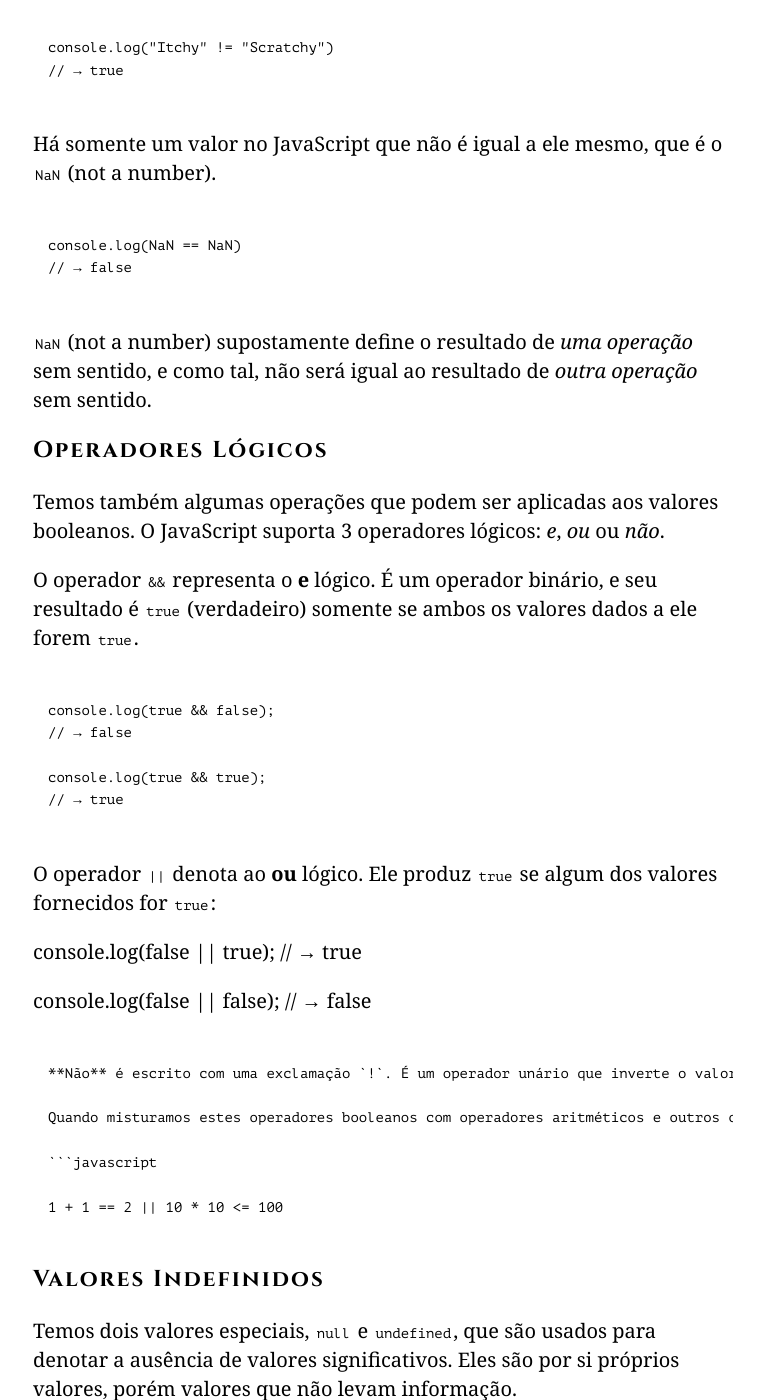
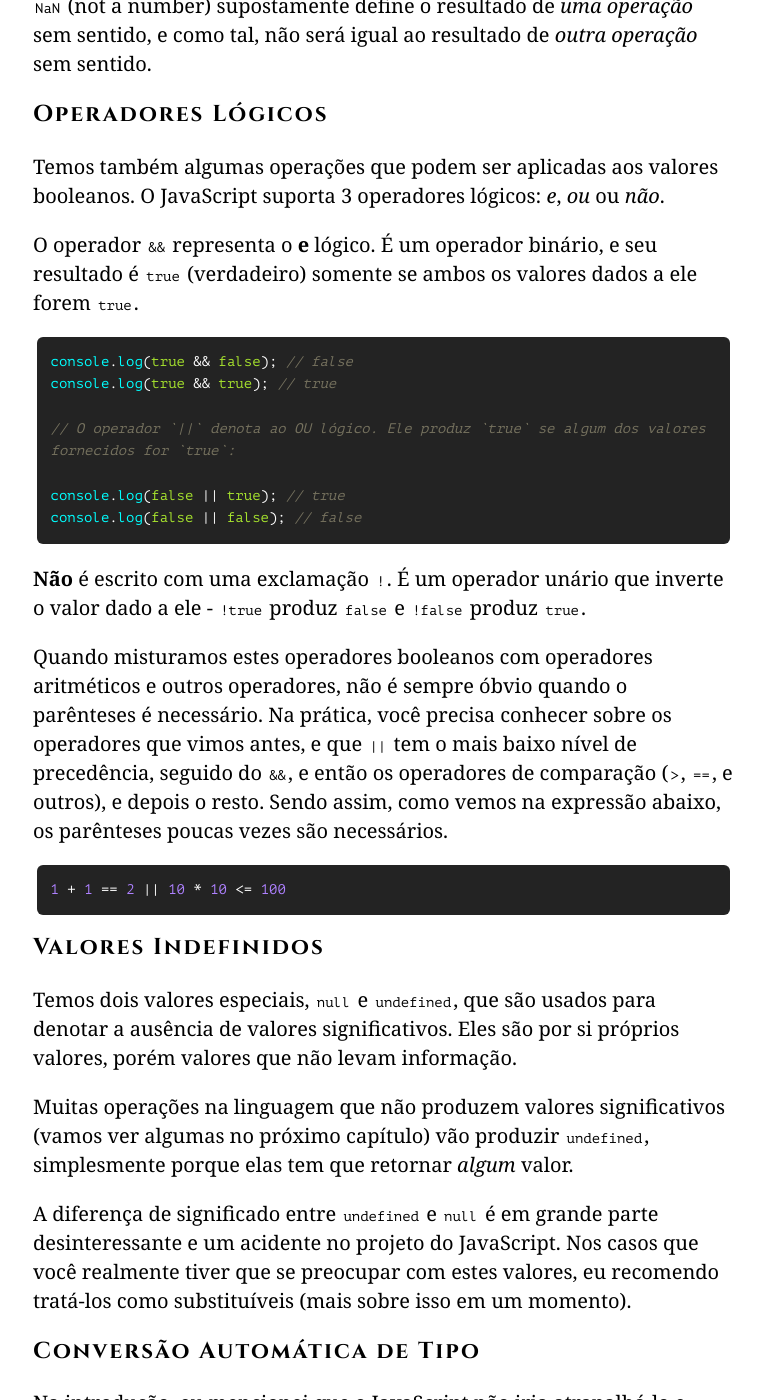
Before and after one commit to braziljs/eloquente-javascript, a Jekyll site: the page built from chapters/valores-tipos-operadores/index.md, in a window 1280 px wide and 1400 px high, scrolled down 8492 px. Shown: the whole window, without its empty margins (257-1021 px from the left). Built offline with Jekyll 4.4.1, drawn with Linux system fonts in a browser that asks for light colours; some of the changed text lies outside the part shown.

Commit message:
Atualiza código do capitulo 2

````diff
--- a/chapters/valores-tipos-operadores/index.md
+++ b/chapters/valores-tipos-operadores/index.md
@@ -12,10 +12,10 @@
 
 Como um exemplo, pense sobre a maneira que o número 13 pode ser armazenado em bits. A forma usual de se fazer esta analogia é a forma de escrevermos números decimais, mas ao invés de 10 dígitos, temos apenas 2. E, ao invés de o valor de um dígito aumentar dez vezes sobre o dígito após ele, o valor aumenta por um fator 2. Estes são os bits que compõem o número treze, com o valor dos dígitos mostrados abaixo deles:
 
-```
+<pre data-language="text/plain" class="snippet cm-s-default">
   0   0   0   0   1   1   0   1
 128  64  32  16   8   4   2   1
-```
+</pre>
 
 Então este é o 00001101, ou 8 + 4 + 1, que equivale a 13.
 
@@ -23,7 +23,7 @@
 
 Imagine um mar de bits. Um oceano deles. Um computador moderno tem mais de trinta bilhões de bits em seu armazenamento volátil (memória RAM). De armazenamento não-volátil (o disco rígido ou equivalente) tende a ter uma ordem de magnitude ainda maior.
 
-![Bit Sea](../img/bit-sea.png)
+![Bit Sea](../../assets/images/bit-sea.png)
 
 Para trabalhar com estes sem se perder, nós temos que estruturá-los de alguma forma. Uma forma de fazer é agrupá-los dentro de pedaços que representam uma simples parte de informação. Em um ambiente JavaScript, todo os dados são separados em coisas chamadas *valores*, grupos de bits que representam um pedaço de dado coerente.
 
@@ -39,11 +39,9 @@
 
 Valores do tipo *numbers* são, previsivelmente, valor numéricos. Em um programa JavaScript, eles são escritos usualmente assim:
 
-```javascript
-
+<pre data-language="text/plain" class="prettyprint lang-javascript snippet cm-s-default">
 13
-
-```
+</pre>
 
 Coloque isto em um programa, e isto vai gerar o padrão de bits para que o número 13 comece a existir dentro do computador.
 
@@ -55,19 +53,15 @@
 
 Números fracionados são escritos usando o ponto:
 
-```javascript
-
+<pre data-language="text/plain" class="prettyprint lang-javascript snippet cm-s-default">
 9.81
-
-```
+</pre>
 
 Para grandes números ou números pequenos, podemos usar a notação científica adicionando um 'e', seguido do expoente:
 
-```javascript
-
+<pre data-language="text/plain" class="prettyprint lang-javascript snippet cm-s-default">
 2.998e8
-
-```
+</pre>
 
 Isto é 2.998 x 10⁸ = 299800000.
 
@@ -77,21 +71,18 @@
 
 A principal coisa a se fazer com números é aritmética. Operações aritméticas como adição e multiplicação pegam o valor de dois números e produzem um novo número a partir deles. Aqui vemos como eles são no JavaScript:
 
-```javascript
+<pre data-language="text/plain" class="prettyprint lang-javascript snippet cm-s-default">
+100 + 4 * 11
+</pre>
 
-100 + 4 * 11
-
-```
 
 Os símbolos `+` e `*` são chamados *operadores*. O primeiro representa adição, e o segundo representa multiplicação. Colocando um operador entre 2 valores faz com que se aplique o mesmo, produzindo um novo valor.
 
 O próximo exemplo significa "adicione 4 e 100, e multiplique o resultado por 11", ou é a multiplicação feita antes da adição? Como você deve ter pensado, a multiplicação acontece primeiro. Mas, como na matemática, isto pode ser mudado envolvendo a adição com os parênteses:
 
-```javascript
-
+<pre data-language="text/plain" class="prettyprint lang-javascript snippet cm-s-default">
 (100 + 4) * 11
-
-```
+</pre>
 
 Para subtração, este é o operador `-`, e para a divisão usamos este operador `/`.
 
@@ -113,12 +104,10 @@
 
 O próximo tipo básico de dado é a *string*. Strings são usadas para representar texto. Elas são escritas delimitando seu conteúdo entre aspas:
 
-```javascript
-
+<pre data-language="text/plain" class="prettyprint lang-javascript snippet cm-s-default">
 "Patch my boat with chewing gum"
 'Monkeys wave goodbye'
-
-```
+</pre>
 
 Ambas as aspas simples e duplas podem ser usadas para marcar strings - contato que as aspas no início e no fim da string combinem.
 
@@ -126,32 +115,28 @@
 
 Para ser capaz de ter estes caracteres em uma string, a convenção seguinte é usada: Sempre que um barra invertida `\` é encontrada dentro do texto entre aspas, isto indica que o caracter depois desta tem um significado especial. Uma aspa precedida de uma barra invertida não vai findar a string, mas ser parte dela. Quando um caracter 'n' correr depois de uma barra invertida, será interpretado como uma nova linha. Similarmente, um 't' depois da barra invertida significa o caracter tab. Veja a string seguinte:
 
-```
+<pre data-language="text/plain" class="prettyprint lang-javascript snippet cm-s-default">
 "This is the first line\nAnd this is the second"
-
-```
+</pre>
 
 O verdadeiro texto contido é:
 
-```
+<pre data-language="text/plain" class="snippet cm-s-default">
 This is the first line
 And this is the second
-
-```
+</pre>
 
 Existe, obviamente, situações onde você quer uma barra invertida em uma string apenas como uma barra invertida. não um código especial. Se duas barras invertidas estiverem seguidas uma da outra, elas se anulam, e somente uma vai ser deixada no valor da string resultante. Assim é como a string `A newline character is written like "\n" can be written`:
 
-```
+<pre data-language="text/plain" class="prettyprint lang-javascript snippet cm-s-default">
 "A newline character is written like \"\\n\"."
-
-```
+</pre>
 
 Strings não podem ser divididas, multiplicadas ou subtraídas, mas o operador `+` pode ser usado nelas. Ele não adiciona, mas concatena - ele cola duas strings unindo-as. A linha seguinte vai produzir a string `concatenate`:
 
-```
+<pre data-language="text/plain" class="prettyprint lang-javascript snippet cm-s-default">
 "con" + "cat" + "e" + "nate"
-
-```
+</pre>
 
 Existem outras maneiras de manipular strings, que nós vamos discutir quando entrarmos nós métodos no capítulo 4.
 
@@ -159,25 +144,18 @@
 
 Nem todos operadores são símbolos. Alguns são palavras escritas. Um exemplo é o operador `typeof`, que produz uma string com o valor do tipo dado para fornecido para avaliação.
 
-```javascript
-
-console.log(typeof 4.5)
-// → number
-console.log(typeof "x")
-// → string
-
-```
+<pre data-language="text/plain" class="prettyprint lang-javascript snippet cm-s-default">
+console.log(typeof 4.5) // number
+console.log(typeof "x") // string
+</pre>
 
 Nós vamos usar `console.log` nos códigos exemplo para indicar que nós queremos ver o resultado da avaliação de algo. Quando você roda algum código, o valor produzido vai ser mostrado na tela - de alguma forma, dependendo do ambiente JavaScript que você usa para rodá-lo.
 
 Os outros operadores que vimos sempre operam com 2 valores; `typeof` pega somente um. Operadores que usam 2 valores são chamados operadores *binários*, enquanto aqueles que pegam um são chamados operadores *unários*. O operador menos `-` pode ser usado como operador binário e unário.
 
-```javascript
-
-console.log(- (10 - 2))
-// → -8
-
-```
+<pre data-language="text/plain" class="prettyprint lang-javascript snippet cm-s-default">
+console.log(- (10 - 2)) // -8
+</pre>
 
 ## Valores Booleanos
 
@@ -187,44 +165,32 @@
 
 Aqui temos uma maneira de produzir valores booleanos:
 
-```javascript
+<pre data-language="text/plain" class="prettyprint lang-javascript snippet cm-s-default">
+console.log(3 > 2) // true
+console.log(3 < 2) // false
+</pre>
 
-console.log(3 > 2)
-// → true
-console.log(3 < 2)
-// → false
-
-```
 Os sinais `>` e `<` são tradicionalmente símbolos para "é maior que" e "é menor que". Eles são operadores binários, e o resultado da aplicação deles é um valor booleano que indica se eles são verdadeiros neste caso.
 
 Strings podem ser comparadas da mesma forma:
 
-```javascript
-
-console.log("Aardvark" < "Zoroaster")
-// → true
-
-```
+<pre data-language="text/plain" class="prettyprint lang-javascript snippet cm-s-default">
+console.log("Aardvark" < "Zoroaster") // true
+</pre>
 
 A maneira que as strings são ordenadas é mais ou menos alfabética: Letras maiúsculas são sempre "menores" que as minúsculas, então ` "Z" < "a" ` é `true`, e caracteres não alfabéticos ('!', '-', e assim por diante) são também incluídos na ordenação. A maneira real da comparação é feita baseada no padrão *Unicode*. Este padrão atribui um número a todo caracter virtual que pode ser usado, incluindo caracteres da Grécia, Arábia, Japão, Tamil e por ai vai. Ter estes números é prático para guardar strings dentro do computador - você pode representá-los como uma sequência de números. Quando se compara strings, o JavaScript vai sobre elas da esquerda para a direita, comparando os códigos numéricos dos caracteres um por um.
 
 Outros operadores similares são `>=` (maior que ou igual a), `<=` (menor que ou igual a), `==` (igual a) e `!==` (não igual a).
 
-```javascript
-
-console.log("Itchy" != "Scratchy")
-// → true
-
-```
+<pre data-language="text/plain" class="prettyprint lang-javascript snippet cm-s-default">
+console.log("Itchy" != "Scratchy") // true
+</pre>
 
 Há somente um valor no JavaScript que não é igual a ele mesmo, que é o `NaN` (not a number).
 
-```javascript
-
-console.log(NaN == NaN)
-// → false
-
-```
+<pre data-language="text/plain" class="prettyprint lang-javascript snippet cm-s-default">
+console.log(NaN == NaN) // false
+</pre>
 
 `NaN` (not a number) supostamente define o resultado de *uma operação* sem sentido, e como tal, não será igual ao resultado de *outra operação* sem sentido.
 
@@ -234,35 +200,23 @@
 
 O operador `&&` representa o **e** lógico. É um operador binário, e seu resultado é `true` (verdadeiro) somente se ambos os valores dados a ele forem `true`.
 
-```javascript
+<pre data-language="text/plain" class="prettyprint lang-javascript snippet cm-s-default">
+console.log(true && false); // false
+console.log(true && true); // true
 
-console.log(true && false);
-// → false
+// O operador `||` denota ao OU lógico. Ele produz `true` se algum dos valores fornecidos for `true`:
 
-console.log(true && true);
-// → true
-
-```
-
-O operador `||` denota ao **ou** lógico. Ele produz `true` se algum dos valores fornecidos for `true`:
-
-console.log(false || true);
-// → true
-
-console.log(false || false);
-// → false
-
-```
+console.log(false || true); // true
+console.log(false || false); // false
+</pre>
 
 **Não** é escrito com uma exclamação `!`. É um operador unário que inverte o valor dado a ele - `!true` produz `false` e `!false` produz `true`.
 
 Quando misturamos estes operadores booleanos com operadores aritméticos e outros operadores, não é sempre óbvio quando o parênteses é necessário. Na prática, você precisa conhecer sobre os operadores que vimos antes, e que `||` tem o mais baixo nível de precedência, seguido do `&&`, e então os operadores de comparação (`>`, `==`, e outros), e depois o resto. Sendo assim, como vemos na expressão abaixo, os parênteses poucas vezes são necessários.
 
-```javascript
-
+<pre data-language="text/plain" class="prettyprint lang-javascript snippet cm-s-default">
 1 + 1 == 2 || 10 * 10 <= 100
-
-```
+</pre>
 
 ## Valores Indefinidos
 
@@ -276,20 +230,14 @@
 
 Na introdução, eu mencionei que o JavaScript não iria atrapalhá-lo e aceitaria quase qualquer coisa que você o fornecesse, mesmo quando isso é confuso e errado. Isto é muito bem demonstrado por esta expressão:
 
-```javascript
+<pre data-language="text/plain" class="prettyprint lang-javascript snippet cm-s-default">
+console.log(8 * null) // 0
+console.log("5" - 1) // 4
+console.log("5" + 1) // 51
+console.log("five" * 2) // NaN
+console.log(false == 0) // true
+</pre>
 
-console.log(8 * null)
-// → 0
-console.log("5" - 1)
-// → 4
-console.log("5" + 1)
-// → 51
-console.log("five" * 2)
-// → NaN
-console.log(false == 0)
-// → true
-
-```
 Quando um operador é aplicado a um tipo de valor "errado", ele vai silenciosamente converter este valor para o tipo que quiser, usando um conjunto de regras que frequentemente não são as que você expera. O `null` na primeira expressão torna-se 0, o `"5"` na segunda expressão se torna `5` (de string para número), ainda na terceira expressão, o `+` tenta a concatenação de strings antes de tentar a adição numérica, o `1` é convertido em `"1"` (de número para string).
 
 Quando algo que não pode ser mapeado como um número de forma óbvia, do tipo `"five"` ou `undefined` é convertido para um número, o valor `NaN` é produzido. Operações aritméticas com `NaN` continuam produzindo `NaN`, então se você encontrar alguns destes resultados em algum local inesperado, procure por conversões acidentais de tipo.
@@ -308,14 +256,10 @@
 
 O operador `||` vai retornar o valor à sua esquerda quando ele puder ser convertido em `true`, ou valor à sua direita caso contrário. Ele faz a coisa certa para valores booleanos, e vai fazer algo análogo para valores de outros tipos. Isso é muito útil, pois permite que o operador seja usado para voltar um determinado valor predefinido.
 
-```javascript
-
-console.log(null || "user")
-// → user
-console.log("Karl" || "user")
-// → Karl
-
-```
+<pre data-language="text/plain" class="prettyprint lang-javascript snippet cm-s-default">
+console.log(null || "user") // user
+console.log("Karl" || "user") // Karl
+</pre>
 
 O operador `&&` trabalha similarmente, mas ao contrário. Quando o valor à sua esquerda é algo que se torne `false`, ele retorna o valor, e caso contrário ele retorna o valor à sua direita.
 
````
